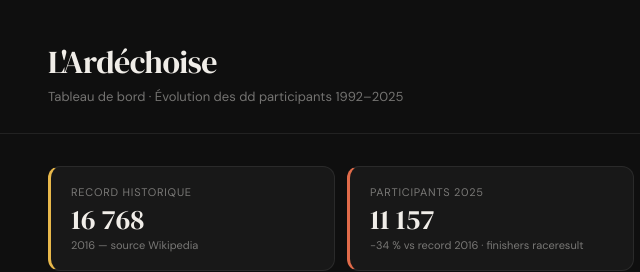
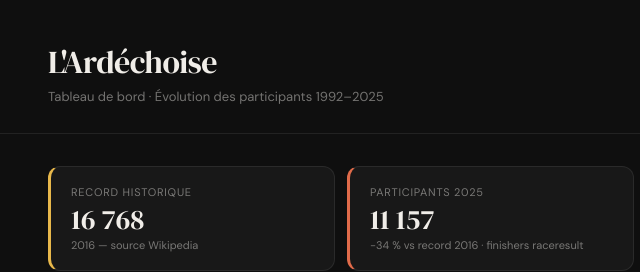
Before and after one commit to robin-bot-hash/ardechoise-dashboard, a plain HTML site: page index.html in a window 1280 px wide. Shown: the top 272 px of the page, 0-640 px from the left. Drawn offline with nearby package versions, Linux system fonts and the light colour scheme.

Commit message:
Mon premier coding

```diff
--- a/index.html
+++ b/index.html
@@ -51,7 +51,7 @@
 <header>
   <div class="header-left">
     <h1>L'Ardéchoise</h1>
-    <p>Tableau de bord · Évolution des dd participants 1992–2025</p>
+    <p>Tableau de bord · Évolution des participants 1992–2025</p>
   </div>
   <span class="badge">Données vérifiées · Wikipedia + raceresult.com</span>
 </header>
```
